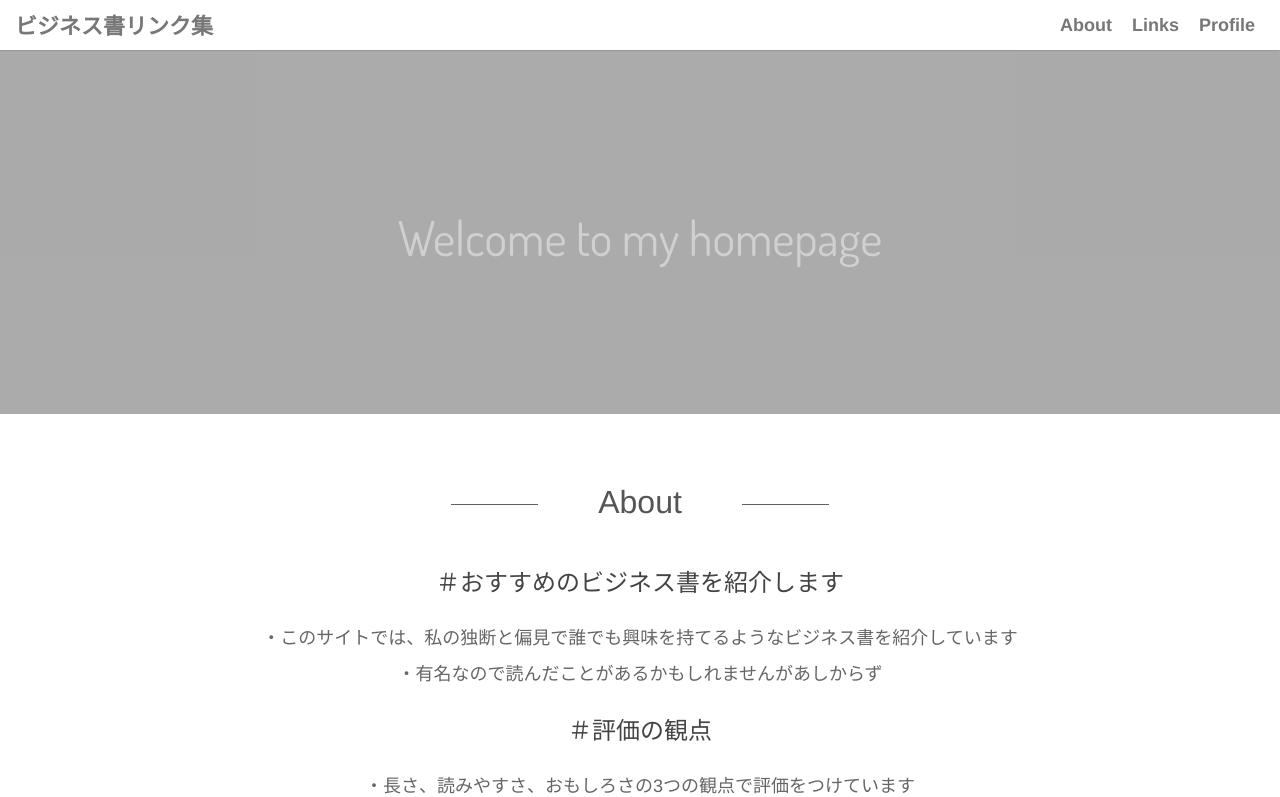
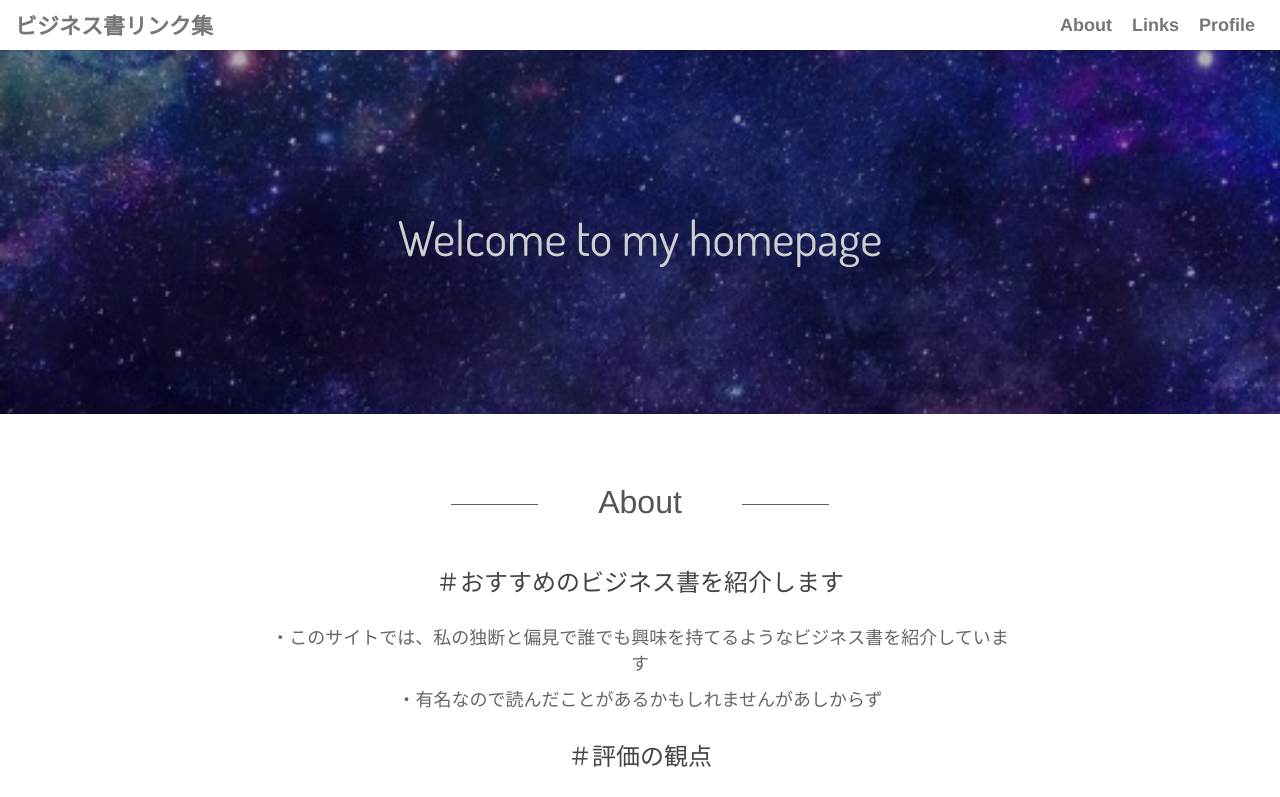
Before and after one commit to scar5210/business, a plain HTML site: page index.html in a window 1280 px wide. Shown: the top 797 px of the page. Drawn offline with nearby package versions, Linux system fonts and the light colour scheme.

Commit message:
Update style.css

```diff
--- a/style.css
+++ b/style.css
@@ -156,7 +156,8 @@ header {
 .top-section {
   margin: 0 auto;
   text-align: center;
-  background-image: url("pic_b006.jpg");
+  background-image: url("yp.jpeg");
+  background-size: cover;
 }
 
 .top-inner {
@@ -210,6 +211,10 @@ header {
   padding-bottom: 50px;
 }
 
+.about-section p {
+  padding: 0% 20%;
+}
+
 #about h4 {
   padding-bottom: 20px;
 }
@@ -249,7 +254,7 @@ header {
 }
 
 .links-box p, h6{
-  text-align: left;
+  text-align: center;
   padding: 0% 20%;
 }
 
```
